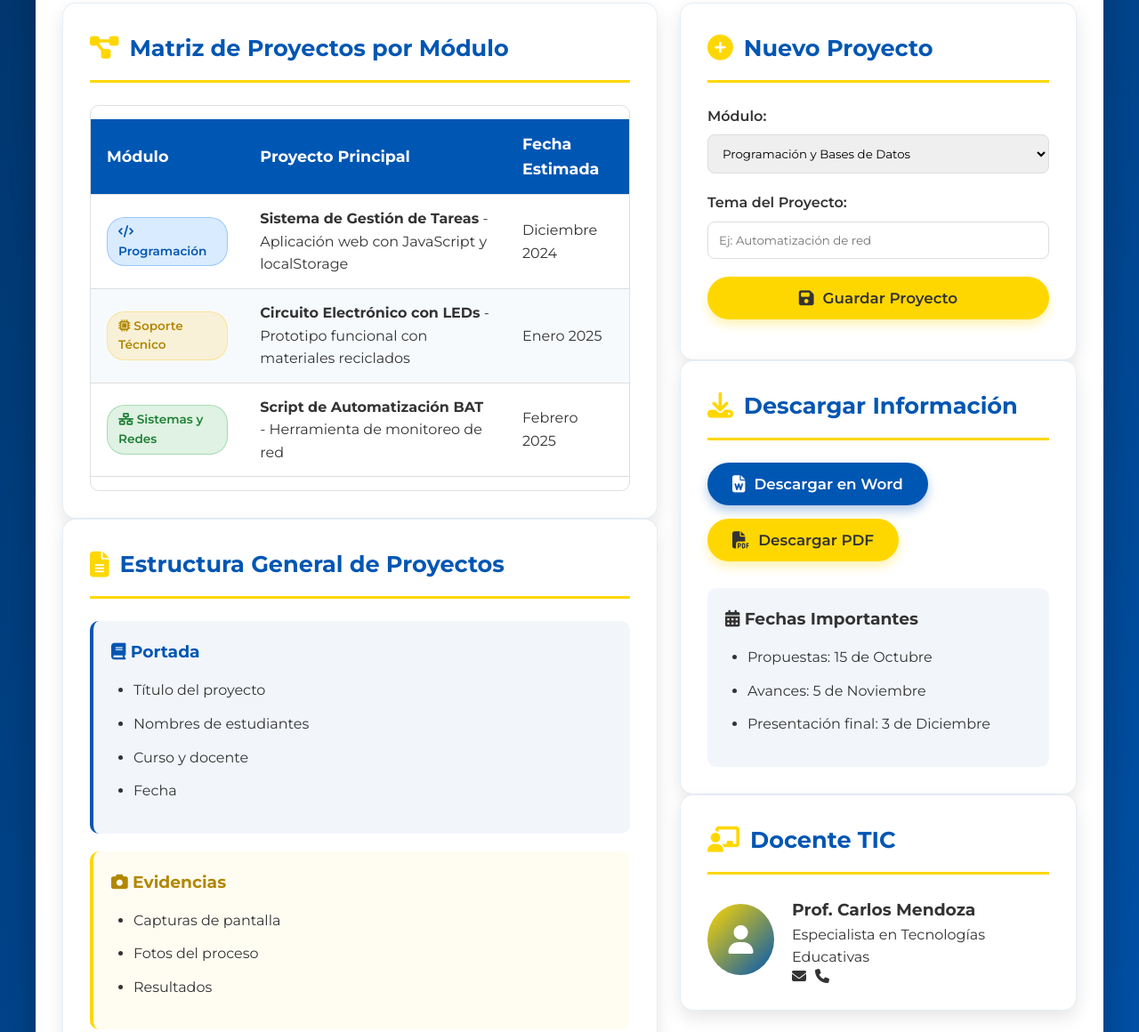
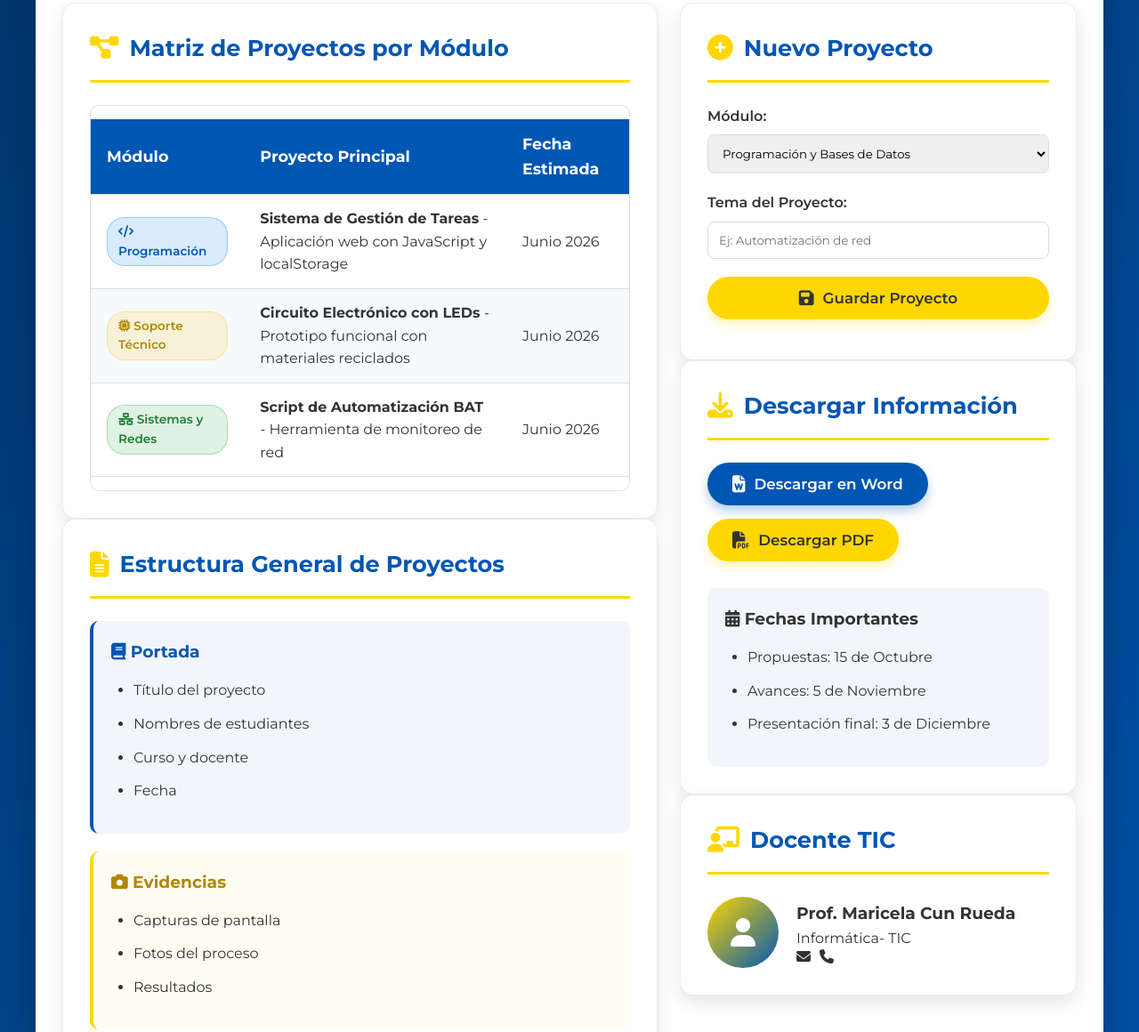
Before and after one commit to maricelacun/proyectos_educativos, a plain HTML site: page index.html in a window 1280 px wide. Shown: the part 430-1590 px from the top of the page at 89% size. Drawn offline with Linux system fonts and the light colour scheme.

Commit message:
Update index.html

```diff
--- a/index.html
+++ b/index.html
@@ -435,17 +435,17 @@
                                 <tr>
                                     <td><span class="modulo-chip programacion-chip"><i class="fas fa-code"></i> Programación</span></td>
                                     <td><strong>Sistema de Gestión de Tareas</strong> - Aplicación web con JavaScript y localStorage</td>
-                                    <td>Diciembre 2024</td>
+                                    <td>Junio 2026</td>
                                 </tr>
                                 <tr>
                                     <td><span class="modulo-chip soporte-chip"><i class="fas fa-microchip"></i> Soporte Técnico</span></td>
                                     <td><strong>Circuito Electrónico con LEDs</strong> - Prototipo funcional con materiales reciclados</td>
-                                    <td>Enero 2025</td>
+                                    <td>Junio 2026</td>
                                 </tr>
                                 <tr>
                                     <td><span class="modulo-chip redes-chip"><i class="fas fa-network-wired"></i> Sistemas y Redes</span></td>
                                     <td><strong>Script de Automatización BAT</strong> - Herramienta de monitoreo de red</td>
-                                    <td>Febrero 2025</td>
+                                    <td>Junio 2026</td>
                                 </tr>
                             </tbody>
                         </table>
@@ -508,7 +508,7 @@
                     <h2 class="card-title"><i class="fas fa-chalkboard-teacher"></i> Docente TIC</h2>
                     <div style="display: flex; align-items: center; gap: 20px;">
                         <div style="width: 80px; height: 80px; background: linear-gradient(135deg, var(--amarillo-principal), var(--azul-principal)); border-radius: 50%; display: flex; align-items: center; justify-content: center; font-size: 2rem; color: white;"><i class="fas fa-user"></i></div>
-                        <div><h3>Prof. Carlos Mendoza</h3><p>Especialista en Tecnologías Educativas</p><div style="display:flex; gap:10px;"><i class="fas fa-envelope"></i> <i class="fas fa-phone"></i></div></div>
+                        <div><h3>Prof. Maricela Cun Rueda</h3><p>Informática- TIC</p><div style="display:flex; gap:10px;"><i class="fas fa-envelope"></i> <i class="fas fa-phone"></i></div></div>
                     </div>
                 </div>
             </div>
@@ -520,7 +520,7 @@
                 <div class="modulo">Soporte Técnico</div>
                 <div class="modulo">Sistema Operativo y Redes</div>
             </div>
-            <p class="copyright">© 2024 Unidad Educativa Dr. Camilo Gallegos Domínguez - Todos los derechos reservados</p>
+            <p class="copyright">© 2026 Unidad Educativa Dr. Camilo Gallegos Domínguez - Todos los derechos reservados</p>
             <p class="copyright">Desarrollado por el Departamento de Tecnología e Informática</p>
         </footer>
     </div>
```
